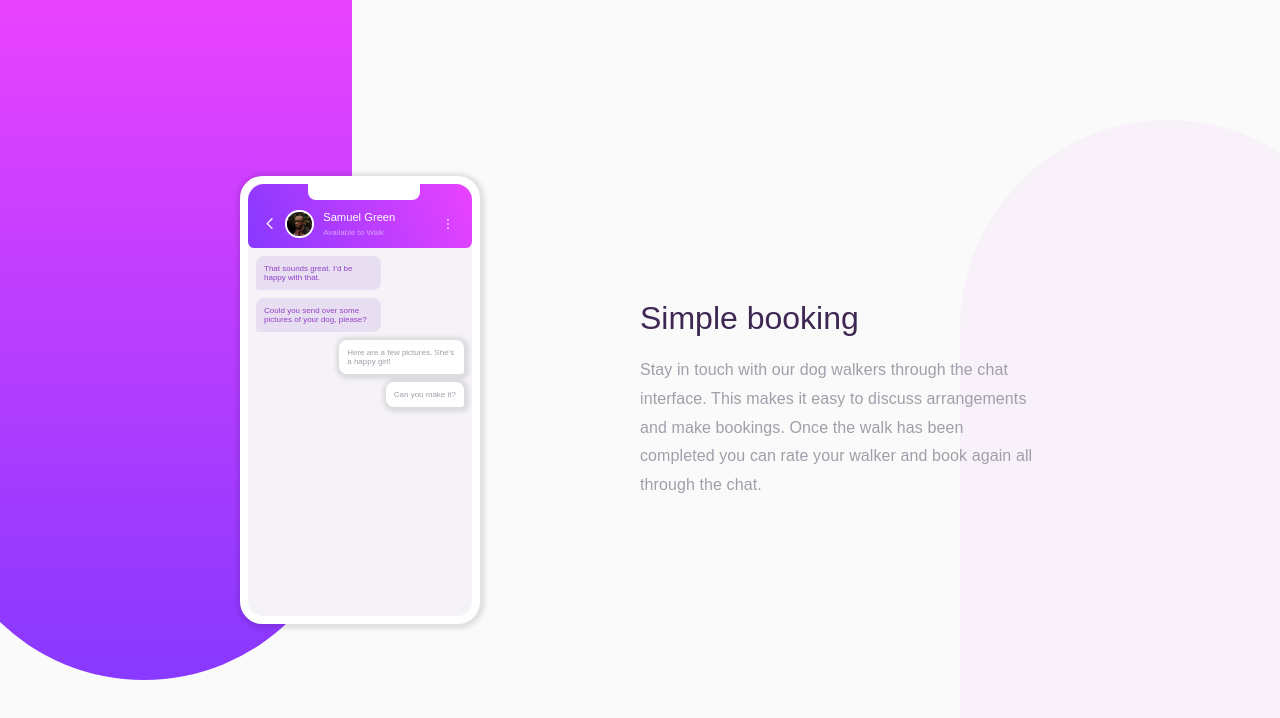
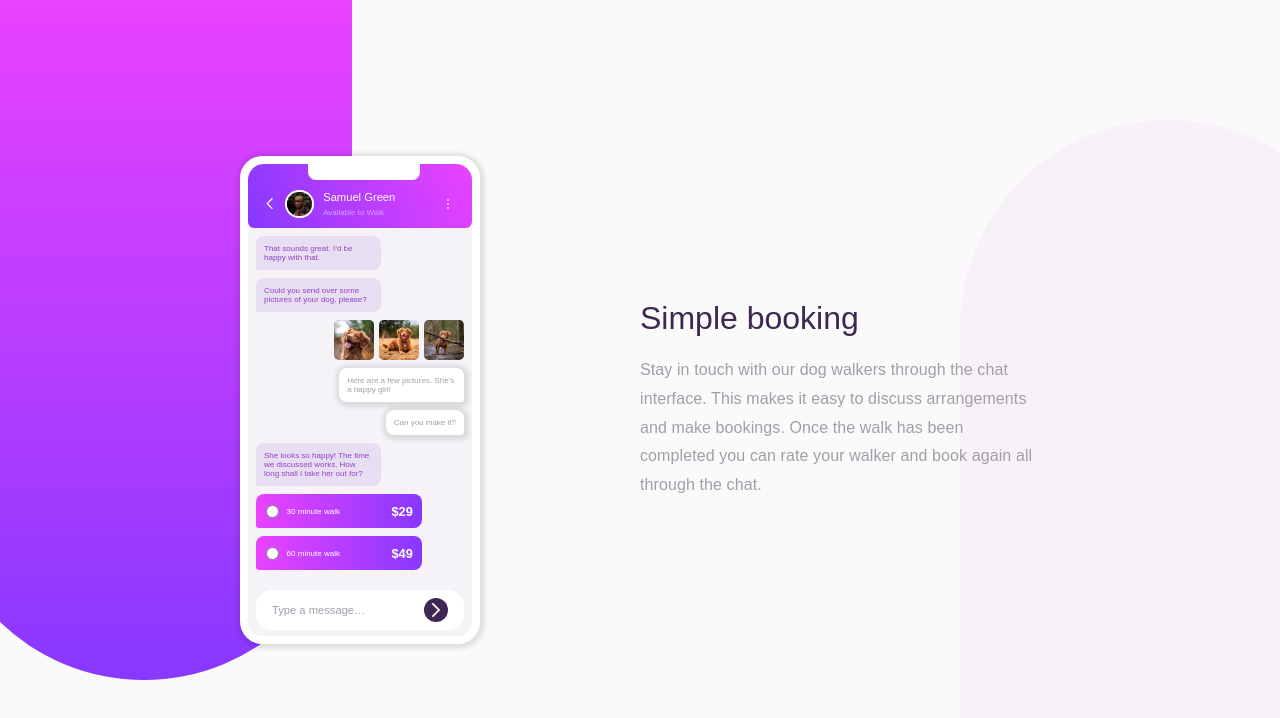
Before and after one commit to confett0/chat-app-css-illustration, a React (Vite) app: page / in a window 1280 px wide. Shown: the top 718 px of the page. Built offline with nearby package versions, Linux system fonts and the light colour scheme.

Commit message:
Style AppBody

```diff
--- a/src/App.css
+++ b/src/App.css
@@ -54,7 +54,7 @@ body::after  {
   border-radius: 1.4rem;
   box-shadow: 1px 1px 4px 4px rgba(0, 0, 0, 0.1);
   width: 15rem;
-  height: 28rem;
+  height: 30.5rem;
 }
 
 .app-header {
@@ -104,13 +104,13 @@ body::after  {
 
 .app-body {
   display: grid;
+  gap: 0.5rem;
   padding: 0.5rem;
 }
 
 .chat {
   border-radius: 0.5rem;
   font-size: 0.5rem;
-  margin-bottom: 0.5rem;
   padding: 0.5rem;
   max-width: 60%;
 }
@@ -128,6 +128,50 @@ body::after  {
   justify-self: end;
 }
 
+.image-group {
+  display: flex;
+  gap: 0.3rem;
+  justify-self: end;
+}
+
+.chat-image {
+  border-radius: 0.3rem;
+  width: 2.5rem;
+  height: 2.5rem;
+}
+
+.option {
+  align-items: center;
+  background: linear-gradient(90deg, hsl(293, 100%, 63%), hsl(264, 100%, 61%));
+  color: #fff;
+  display: flex;
+  gap: 0.5rem;
+  max-width: 80%;
+  padding: 0.6rem;
+}
+
+.price {
+  font-size: 0.8rem;
+  font-weight: 700;
+  margin-left: auto;
+}
+
+.input {
+  align-items: center;
+  background-color: #fff;
+  border-radius: 1rem;
+  display: flex;
+  font-size: 0.7rem;
+  height: 2.5rem;
+  margin: 0.7rem 0;
+  padding: 0 1rem;
+  width: 100%;
+}
+
+#right-arrow {
+  margin-left: auto;
+}
+
 .text {
   max-width: 25rem;
 }
--- a/src/AppBody.jsx
+++ b/src/AppBody.jsx
@@ -1,10 +1,80 @@
 export default function AppBody() {
-    return (
-        <div className="app-body">
-            <p className="chat left">That sounds great. I’d be happy with that.</p>
-            <p className="chat left">Could you send over some pictures of your dog, please?</p>
-            <p className="chat right">Here are a few pictures. She’s a happy girl!</p>
-            <p className="chat right">Can you make it?</p>
-        </div>
-    )
+  return (
+    <div className="app-body">
+      <div className="chat left">
+        That sounds great. I’d be happy with that.
+      </div>
+      <div className="chat left">
+        Could you send over some pictures of your dog, please?
+      </div>
+      <div className="image-group">
+        <img className="chat-image" src="./dog-image-1.jpg" />
+        <img className="chat-image" src="./dog-image-2.jpg" />
+        <img className="chat-image" src="./dog-image-3.jpg" />
+      </div>
+      <div className="chat right">
+        Here are a few pictures. She’s a happy girl!
+      </div>
+      <div className="chat right">Can you make it?</div>
+      <div className="chat left">
+        She looks so happy! The time we discussed works. How long shall I take
+        her out for?
+      </div>
+      <div className="chat left option">
+        <input type="radio" />
+        30 minute walk<span className="price">$29</span>
+      </div>
+      <div className="chat left option">
+        <input type="radio" />
+        60 minute walk<span className="price">$49</span>
+      </div>
+      <div className="input">
+        <p>Type a message…</p>
+        <>
+          <svg
+            height="1.5rem"
+            width="1.5rem"
+            version="1.1"
+            id="right-arrow"
+            xmlns="http://www.w3.org/2000/svg"
+            xmlnsXlink="http://www.w3.org/1999/xlink"
+            viewBox="-108.2 -108.2 525.54 525.54"
+            xmlSpace="preserve"
+            fill="#ffffff"
+            transform="matrix(-1, 0, 0, 1, 0, 0)"
+            stroke="#ffffff"
+            strokeWidth="4.018859"
+          >
+            <g
+              id="SVGRepo_bgCarrier"
+              strokeWidth={0}
+              transform="translate(0,0), scale(1)"
+            >
+              <rect
+                x="-108.2"
+                y="-108.2"
+                width="525.54"
+                height="525.54"
+                rx="262.77"
+                fill="hsl(271, 36%, 24%)"
+                strokeWidth={0}
+              />
+            </g>
+            <g
+              id="SVGRepo_tracerCarrier"
+              strokeLinecap="round"
+              strokeLinejoin="round"
+            />
+            <g id="SVGRepo_iconCarrier">
+              {" "}
+              <path
+                style={{ fill: "#ffffff" }}
+                d="M112.855,154.571L240.481,26.946c2.929-2.929,2.929-7.678,0-10.606L226.339,2.197 C224.933,0.79,223.025,0,221.036,0c-1.989,0-3.897,0.79-5.303,2.197L68.661,149.268c-2.929,2.929-2.929,7.678,0,10.606 l147.071,147.071c1.406,1.407,3.314,2.197,5.303,2.197c1.989,0,3.897-0.79,5.303-2.197l14.142-14.143 c2.929-2.929,2.929-7.678,0-10.606L112.855,154.571z"
+              />{" "}
+            </g>
+          </svg>
+        </>
+      </div>
+    </div>
+  );
 }
```
